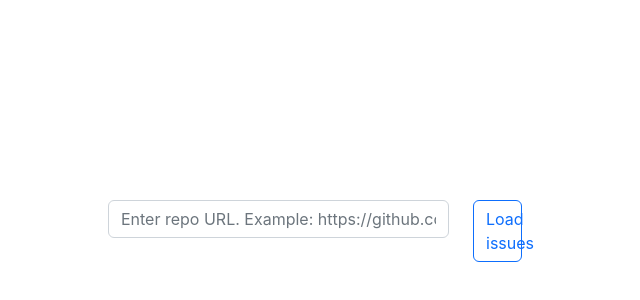
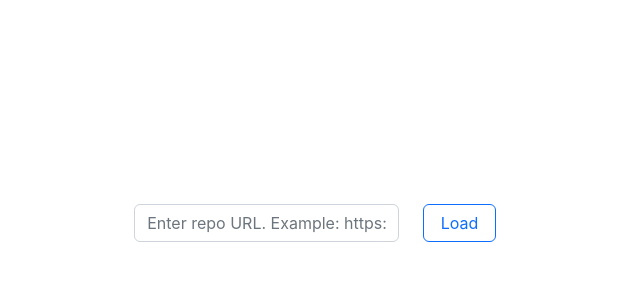
Before and after one commit to olbukovskiy/drag-and-drop-practice, a React (Create React App) app: page / in a window 1280 px wide. Shown: the part 182-482 px from the top of the page, without its empty margins (325-965 px from the left). Built offline with nearby package versions, Linux system fonts and the light colour scheme.

Commit message:
fix btn size

```diff
--- a/src/components/SearchBar.tsx
+++ b/src/components/SearchBar.tsx
@@ -37,7 +37,7 @@ const SearchBar = () => {
       <Container>
         <Form onSubmit={submitHandler}>
           <Row style={{ justifyContent: "center" }}>
-            <Col xs={10}>
+            <Col xs={9}>
               <Form.Group>
                 <Form.Label htmlFor="basic-url" visuallyHidden>
                   Find repo issues
@@ -54,13 +54,13 @@ const SearchBar = () => {
                 </InputGroup>
               </Form.Group>
             </Col>
-            <Col xs={2}>
+            <Col xs={3}>
               <Button
                 type="submit"
                 variant="outline-primary"
                 style={{ width: "100%" }}
               >
-                Load issues
+                Load
               </Button>
             </Col>
           </Row>
```
